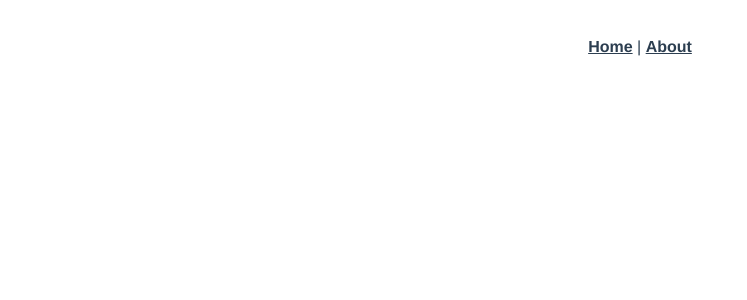
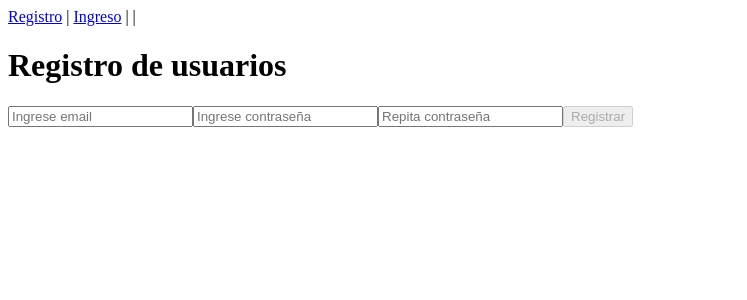
Before and after one commit to Fran249/Mucho-gusto, a Vue app: page /#/registro in a window 1280 px wide. Shown: the top 300 px of the page, without its empty margins (0-747 px from the left). Built offline with nearby package versions, Linux system fonts and the light colour scheme; no server answers.

Commit message:
try1
dia 1

```diff
--- a/package.json
+++ b/package.json
@@ -9,6 +9,7 @@
   },
   "dependencies": {
     "core-js": "^3.8.3",
+    "firebase": "^9.9.4",
     "vue": "^2.6.14",
     "vue-router": "^3.5.1",
     "vuex": "^3.6.2"
--- a/src/App.vue
+++ b/src/App.vue
@@ -1,32 +1,23 @@
 <template>
   <div id="app">
-    <nav>
-      <router-link to="/">Home</router-link> |
-      <router-link to="/about">About</router-link>
-    </nav>
+    <div id="nav">
+      <router-link to="/registro" v-if="!existeUsuario">Registro</router-link> |
+      <router-link to="/ingreso" v-if="!existeUsuario">Ingreso</router-link> |
+      <router-link to="/inicio" v-if="existeUsuario">Inicio</router-link> |
+      <button @click="cerrarSesion" v-if="existeUsuario">Cerrar Sesión</button>
+    </div>
     <router-view/>
   </div>
 </template>
 
-<style>
-#app {
-  font-family: Avenir, Helvetica, Arial, sans-serif;
-  -webkit-font-smoothing: antialiased;
-  -moz-osx-font-smoothing: grayscale;
-  text-align: center;
-  color: #2c3e50;
+<script>
+import { mapActions, mapGetters } from 'vuex'
+export default {
+  methods:{
+    ...mapActions(['cerrarSesion'])
+  },
+  computed:{
+    ...mapGetters(['existeUsuario'])
+  }
 }
-
-nav {
-  padding: 30px;
-}
-
-nav a {
-  font-weight: bold;
-  color: #2c3e50;
-}
-
-nav a.router-link-exact-active {
-  color: #42b983;
-}
-</style>
+</script>
--- a/src/components/HelloWorld.vue
+++ b/src/components/HelloWorld.vue
@@ -1,34 +1,6 @@
 <template>
-  <div class="hello">
-    <h1>{{ msg }}</h1>
-    <p>
-      For a guide and recipes on how to configure / customize this project,<br>
-      check out the
-      <a href="https://cli.vuejs.org" target="_blank" rel="noopener">vue-cli documentation</a>.
-    </p>
-    <h3>Installed CLI Plugins</h3>
-    <ul>
-      <li><a href="https://github.com/vuejs/vue-cli/tree/dev/packages/%40vue/cli-plugin-babel" target="_blank" rel="noopener">babel</a></li>
-      <li><a href="https://github.com/vuejs/vue-cli/tree/dev/packages/%40vue/cli-plugin-router" target="_blank" rel="noopener">router</a></li>
-      <li><a href="https://github.com/vuejs/vue-cli/tree/dev/packages/%40vue/cli-plugin-vuex" target="_blank" rel="noopener">vuex</a></li>
-      <li><a href="https://github.com/vuejs/vue-cli/tree/dev/packages/%40vue/cli-plugin-eslint" target="_blank" rel="noopener">eslint</a></li>
-    </ul>
-    <h3>Essential Links</h3>
-    <ul>
-      <li><a href="https://vuejs.org" target="_blank" rel="noopener">Core Docs</a></li>
-      <li><a href="https://forum.vuejs.org" target="_blank" rel="noopener">Forum</a></li>
-      <li><a href="https://chat.vuejs.org" target="_blank" rel="noopener">Community Chat</a></li>
-      <li><a href="https://twitter.com/vuejs" target="_blank" rel="noopener">Twitter</a></li>
-      <li><a href="https://news.vuejs.org" target="_blank" rel="noopener">News</a></li>
-    </ul>
-    <h3>Ecosystem</h3>
-    <ul>
-      <li><a href="https://router.vuejs.org" target="_blank" rel="noopener">vue-router</a></li>
-      <li><a href="https://vuex.vuejs.org" target="_blank" rel="noopener">vuex</a></li>
-      <li><a href="https://github.com/vuejs/vue-devtools#vue-devtools" target="_blank" rel="noopener">vue-devtools</a></li>
-      <li><a href="https://vue-loader.vuejs.org" target="_blank" rel="noopener">vue-loader</a></li>
-      <li><a href="https://github.com/vuejs/awesome-vue" target="_blank" rel="noopener">awesome-vue</a></li>
-    </ul>
+  <div >
+
   </div>
 </template>
 
@@ -36,25 +8,7 @@
 export default {
   name: 'HelloWorld',
   props: {
-    msg: String
+
   }
 }
 </script>
-
-<!-- Add "scoped" attribute to limit CSS to this component only -->
-<style scoped>
-h3 {
-  margin: 40px 0 0;
-}
-ul {
-  list-style-type: none;
-  padding: 0;
-}
-li {
-  display: inline-block;
-  margin: 0 10px;
-}
-a {
-  color: #42b983;
-}
-</style>
--- /dev/null
+++ b/src/firebase/index.js
@@ -0,0 +1,19 @@
+import "firebase/auth";
+import { initializeApp } from "firebase/app";
+import { getAuth } from "firebase/auth";
+
+const firebaseConfig = {
+  apiKey: "AIzaSyDCeGTKFCscJlLKPl2LEITVVCQZaxw_oU0",
+  authDomain: "prueba-auth-vuex-router.firebaseapp.com",
+  projectId: "prueba-auth-vuex-router",
+  storageBucket: "prueba-auth-vuex-router.appspot.com",
+  messagingSenderId: "184901051080",
+  appId: "1:184901051080:web:0677b9175937de17a97bfd"
+};
+
+// Initialize Firebase
+const app = initializeApp(firebaseConfig);
+
+const auth = getAuth(app);
+
+export {auth}
--- a/src/main.js
+++ b/src/main.js
@@ -3,7 +3,22 @@ import App from './App.vue'
 import router from './router'
 import store from './store'
 
+
+
 Vue.config.productionTip = false
+
+import {auth} from './firebase'
+
+auth.onAuthStateChanged(user => {
+  if(user){
+    console.log(user)
+    store.dispatch('detectarUsuario', {email: user.email, uid: user.uid})
+    }else{
+      console.log(user)
+      store.dispatch('detectarUsuario', user)
+    }
+  }
+)
 
 new Vue({
   router,
--- a/src/router/index.js
+++ b/src/router/index.js
@@ -1,27 +1,51 @@
 import Vue from 'vue'
 import VueRouter from 'vue-router'
-import HomeView from '../views/HomeView.vue'
+import {auth} from '../firebase'
 
 Vue.use(VueRouter)
 
 const routes = [
   {
-    path: '/',
-    name: 'home',
-    component: HomeView
+    path: '/registro',
+    name: 'Registro',
+    component: () => import(/* webpackChunkName: "about" */ '../views/Registro.vue')
   },
   {
-    path: '/about',
-    name: 'about',
+    path: '/inicIo',
+    name: 'InicIo',
     // route level code-splitting
     // this generates a separate chunk (about.[hash].js) for this route
     // which is lazy-loaded when the route is visited.
-    component: () => import(/* webpackChunkName: "about" */ '../views/AboutView.vue')
+    component: () => import(/* webpackChunkName: "about" */ '../views/Inicio.vue'),
+    meta: { requiresAuth: true }
+  },
+  {
+    path: '/ingreso',
+    name: 'Ingreso',
+    component: () => import(/* webpackChunkName: "about" */ '../views/Ingreso.vue')
   }
 ]
 
 const router = new VueRouter({
   routes
 })
+router.beforeEach((to, from, next) => {
+  if (to.matched.some(record => record.meta.requiresAuth)) {
+
+    const usuario = auth.currentUser
+    console.log(usuario)
+
+    if (!usuario) {
+      next({
+        path: '/Ingreso'
+      })
+    } else {
+      next()
+    }
+
+  } else {
+    next()
+  }
+})
 
 export default router
--- a/src/store/index.js
+++ b/src/store/index.js
@@ -1,16 +1,77 @@
 import Vue from 'vue'
 import Vuex from 'vuex'
 
+import { getAuth, createUserWithEmailAndPassword ,} from "firebase/auth";
+import { signInWithEmailAndPassword } from "firebase/auth";
+import router from '../router'
+const auth = getAuth();
 Vue.use(Vuex)
 
 export default new Vuex.Store({
   state: {
+    usuario: null,
+    error: null
   },
   getters: {
+    existeUsuario(state){
+      if(state.usuario === null){
+          return false
+      }else{
+          return true
+      }
+    }
   },
   mutations: {
+    setUsuario(state, payload){
+      state.usuario = payload
+    },
+    setError(state, payload){
+      state.error = payload
+    }
   },
   actions: {
+    crearUsuario({commit}, usuario){
+      createUserWithEmailAndPassword(auth, usuario.email, usuario.password)
+        .then(res => {
+
+          const usuario = {
+            email: res.user.email,
+            uid: res.user.uid
+          }
+          console.log(usuario)
+          commit('setUsuario', usuario)
+          router.push('/')
+        })
+        .catch(error => {
+          console.log(error)
+          commit('setError', error)
+        })
+    },
+    ingresoUsuario({commit}, usuario){
+      signInWithEmailAndPassword(auth ,usuario.email, usuario.password)
+      .then(res => {
+          console.log(res)
+          const usuario = {
+              email: res.user.email,
+              uid: res.user.uid
+          }
+          commit('setUsuario', usuario)
+          router.push('/')
+      })
+      .catch(error => {
+          console.log(error)
+          commit('setError', error)
+      })
+  },
+    detectarUsuario({commit}, usuario){
+      commit('setUsuario', usuario)
+  // eslint-disable-next-line no-unused-vars
+  },cerrarSesion({commit}){
+    auth.signOut()
+    router.push('/ingreso')
+}
+
+
   },
   modules: {
   }
--- a/src/views/AboutView.vue
+++ /dev/null
@@ -1,5 +0,0 @@
-<template>
-  <div class="about">
-    <h1>This is an about page</h1>
-  </div>
-</template>
--- a/src/views/HomeView.vue
+++ /dev/null
@@ -1,18 +0,0 @@
-<template>
-  <div class="home">
-    <img alt="Vue logo" src="../assets/logo.png">
-    <HelloWorld msg="Welcome to Your Vue.js App"/>
-  </div>
-</template>
-
-<script>
-// @ is an alias to /src
-import HelloWorld from '@/components/HelloWorld.vue'
-
-export default {
-  name: 'HomeView',
-  components: {
-    HelloWorld
-  }
-}
-</script>
--- /dev/null
+++ b/src/views/Ingreso.vue
@@ -0,0 +1,42 @@
+<template>
+    <div>
+        <h1>Ingreso de usuarios</h1>
+        <form @submit.prevent="ingresoUsuario({email:email, password:pass})">
+            <input
+                type="email"
+                placeholder="Ingrese email"
+                v-model="email"
+            >
+            <input
+                type="password"
+                placeholder="Ingrese contraseña"
+                v-model="pass"
+            >
+            <button type="submit">Acceder</button>
+        </form>
+        <p>{{error}}</p>
+    </div>
+</template>
+
+<script>
+import { mapActions, mapState } from 'vuex'
+export default {
+    name: 'IngrEso',
+    data() {
+        return {
+            email: '',
+            pass: ''
+        }
+    },
+    created(){
+
+    },
+    methods:{
+        ...mapActions(['ingresoUsuario']),
+
+    },
+    computed:{
+        ...mapState(['error'])
+    }
+}
+</script>
--- /dev/null
+++ b/src/views/Inicio.vue
@@ -0,0 +1,16 @@
+<template>
+  <div>
+      <h1>Ruta protegida</h1>
+      <p>{{usuario}}</p>
+  </div>
+</template>
+
+<script>
+import { mapState } from 'vuex'
+export default {
+  name: 'InicIo',
+  computed:{
+      ...mapState(['usuario'])
+  }
+}
+</script>
--- /dev/null
+++ b/src/views/Registro.vue
@@ -0,0 +1,49 @@
+<template>
+  <div>
+      <h1>Registro de usuarios</h1>
+      <form @submit.prevent="crearUsuario({email:email, password:pass1})">
+          <input
+              type="email"
+              placeholder="Ingrese email"
+              v-model="email"
+          >
+          <input
+              type="password"
+              placeholder="Ingrese contraseña"
+              v-model="pass1"
+          >
+          <input
+              type="password"
+              placeholder="Repita contraseña"
+              v-model="pass2"
+          >
+          <button type="submit" :disabled='!desactivar'>Registrar</button>
+      </form>
+  </div>
+</template>
+
+<script>
+  import {mapActions, mapState} from 'vuex'
+  export default {
+      name: 'RegisTro',
+      data(){
+          return{
+              email: '',
+              pass1: '',
+              pass2: ''
+          }
+      },
+      created(){
+
+      },
+      methods:{
+          ...mapActions(['crearUsuario'])
+      },
+      computed:{
+          ...mapState(['error']),
+          desactivar(){
+            return this.pass1 === this.pass2 && this.pass1.trim() !== ''
+        }
+      }
+  }
+  </script>
```
Also changed, not shown: 1 other file (tests, documents, lock files or other folders).
